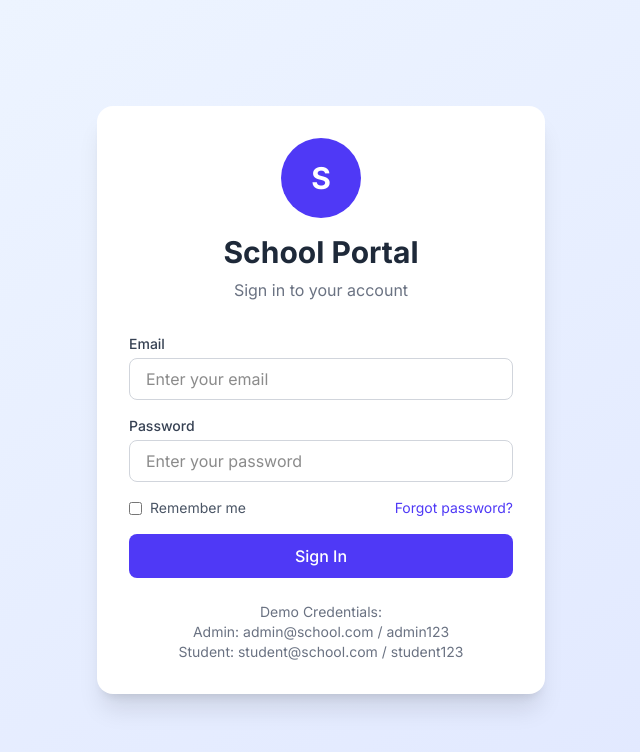
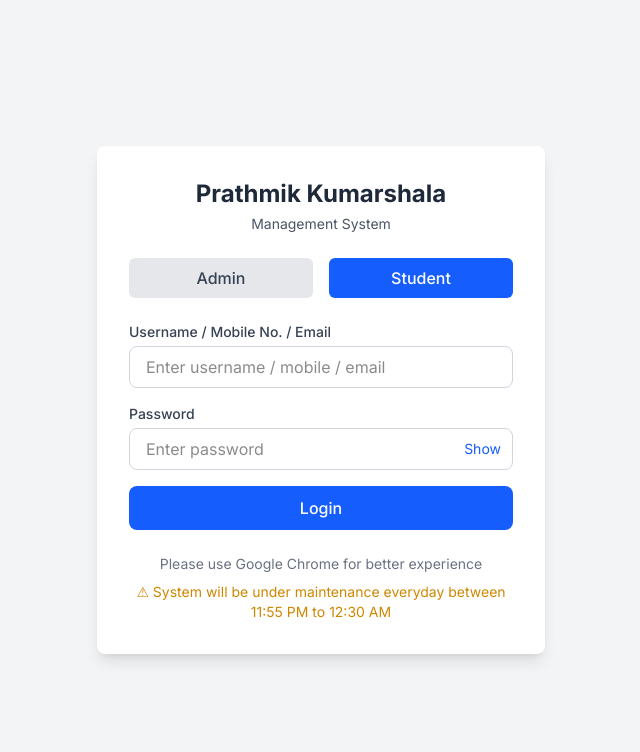
Before and after one commit to patelrafik5304-cell/prathmik-kumarshala-devla, a Next.js app: page /login in a window 1280 px wide. Shown: the top 752 px of the page, without its empty margins (319-959 px from the left). Built offline with nearby package versions, Linux system fonts and the light colour scheme; no server answers.

Commit message:
Update login page to match reference site design with role selection

```diff
--- a/src/app/login/page.tsx
+++ b/src/app/login/page.tsx
@@ -2,16 +2,17 @@
 
 import { useState } from 'react';
 import { useRouter } from 'next/navigation';
-import Link from 'next/link';
 import { signInWithEmailAndPassword } from 'firebase/auth';
 import { auth } from '@/lib/firebase';
 import { useAuth } from '@/context/AuthContext';
 
 export default function LoginPage() {
-  const [email, setEmail] = useState('');
+  const [username, setUsername] = useState('');
   const [password, setPassword] = useState('');
   const [error, setError] = useState('');
   const [loading, setLoading] = useState(false);
+  const [showPassword, setShowPassword] = useState(false);
+  const [role, setRole] = useState<'admin' | 'student'>('student');
   const router = useRouter();
   const { user } = useAuth();
 
@@ -26,7 +27,7 @@ export default function LoginPage() {
     setError('');
     try {
       if (!auth) throw new Error('Firebase auth not initialized');
-      const userCredential = await signInWithEmailAndPassword(auth, email, password);
+      const userCredential = await signInWithEmailAndPassword(auth, username, password);
       const token = await userCredential.user.getIdTokenResult();
       const userRole = (token.claims.role as string) || 'student';
       router.push(userRole === 'admin' ? '/admin' : '/student');
@@ -38,14 +39,39 @@ export default function LoginPage() {
   };
 
   return (
-    <div className="min-h-screen flex items-center justify-center bg-gradient-to-br from-blue-50 to-indigo-100 px-4">
-      <div className="w-full max-w-md bg-white rounded-2xl shadow-xl p-8">
-        <div className="text-center mb-8">
-          <div className="w-20 h-20 bg-indigo-600 rounded-full mx-auto mb-4 flex items-center justify-center">
-            <span className="text-white text-3xl font-bold">S</span>
+    <div className="min-h-screen flex items-center justify-center bg-gray-100 px-4">
+      <div className="w-full max-w-md">
+        <div className="bg-white rounded-lg shadow-lg p-8">
+          <div className="text-center mb-6">
+            <div className="mb-4">
+              <h1 className="text-2xl font-bold text-gray-800">Prathmik Kumarshala</h1>
+              <p className="text-gray-600 text-sm mt-1">Management System</p>
             </div>
-          <h1 className="text-3xl font-bold text-gray-800">School Portal</h1>
-          <p className="text-gray-500 mt-2">Sign in to your account</p>
+          </div>
+
+          <div className="flex gap-4 mb-6">
+            <button
+              type="button"
+              onClick={() => setRole('admin')}
+              className={`flex-1 py-2 px-4 rounded-md font-medium transition ${
+                role === 'admin'
+                  ? 'bg-blue-600 text-white'
+                  : 'bg-gray-200 text-gray-700 hover:bg-gray-300'
+              }`}
+            >
+              Admin
+            </button>
+            <button
+              type="button"
+              onClick={() => setRole('student')}
+              className={`flex-1 py-2 px-4 rounded-md font-medium transition ${
+                role === 'student'
+                  ? 'bg-blue-600 text-white'
+                  : 'bg-gray-200 text-gray-700 hover:bg-gray-300'
+              }`}
+            >
+              Student
+            </button>
           </div>
 
           {error && (
@@ -54,49 +80,53 @@ export default function LoginPage() {
 
           <form onSubmit={handleLogin} className="space-y-4">
             <div>
-            <label className="block text-sm font-medium text-gray-700 mb-1">Email</label>
+              <label className="block text-sm font-medium text-gray-700 mb-1">
+                Username / Mobile No. / Email
+              </label>
               <input
-              type="email"
-              value={email}
-              onChange={(e) => setEmail(e.target.value)}
-              className="w-full px-4 py-2 border border-gray-300 rounded-lg focus:ring-2 focus:ring-indigo-500 focus:border-transparent"
-              placeholder="Enter your email"
+                type="text"
+                value={username}
+                onChange={(e) => setUsername(e.target.value)}
+                className="w-full px-4 py-2 border border-gray-300 rounded-lg focus:ring-2 focus:ring-blue-500 focus:border-transparent"
+                placeholder="Enter username / mobile / email"
                 required
               />
             </div>
             <div>
               <label className="block text-sm font-medium text-gray-700 mb-1">Password</label>
+              <div className="relative">
                 <input
-              type="password"
+                  type={showPassword ? 'text' : 'password'}
                   value={password}
                   onChange={(e) => setPassword(e.target.value)}
-              className="w-full px-4 py-2 border border-gray-300 rounded-lg focus:ring-2 focus:ring-indigo-500 focus:border-transparent"
-              placeholder="Enter your password"
+                  className="w-full px-4 py-2 border border-gray-300 rounded-lg focus:ring-2 focus:ring-blue-500 focus:border-transparent pr-20"
+                  placeholder="Enter password"
                   required
                 />
+                <button
+                  type="button"
+                  onClick={() => setShowPassword(!showPassword)}
+                  className="absolute right-3 top-1/2 -translate-y-1/2 text-sm text-blue-600 hover:text-blue-800"
+                >
+                  {showPassword ? 'Hide' : 'Show'}
+                </button>
               </div>
-          <div className="flex items-center justify-between text-sm">
-            <label className="flex items-center">
-              <input type="checkbox" className="rounded border-gray-300 text-indigo-600" />
-              <span className="ml-2 text-gray-600">Remember me</span>
-            </label>
-            <Link href="/forgot-password" className="text-indigo-600 hover:text-indigo-800">
-              Forgot password?
-            </Link>
             </div>
             <button
               type="submit"
               disabled={loading}
-            className="w-full bg-indigo-600 text-white py-2.5 rounded-lg font-medium hover:bg-indigo-700 transition disabled:opacity-50"
+              className="w-full bg-blue-600 text-white py-2.5 rounded-lg font-medium hover:bg-blue-700 transition disabled:opacity-50"
             >
-            {loading ? 'Signing in...' : 'Sign In'}
+              {loading ? 'Signing in...' : 'Login'}
             </button>
           </form>
 
-        <div className="mt-6 text-center text-sm text-gray-500">
-          <p>Demo Credentials:</p>
-          <p>Admin: admin@school.com / admin123</p>
-          <p>Student: student@school.com / student123</p>
+          <div className="mt-6 text-center text-sm text-gray-500 space-y-2">
+            <p>Please use Google Chrome for better experience</p>
+            <p className="text-yellow-600">
+              ⚠ System will be under maintenance everyday between 11:55 PM to 12:30 AM
+            </p>
+          </div>
         </div>
       </div>
     </div>
```
Lines whose indentation alone changed are shown as unchanged.
